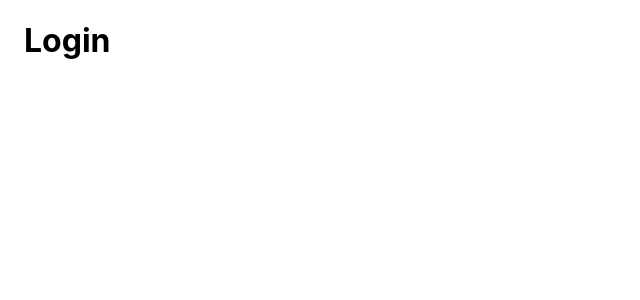
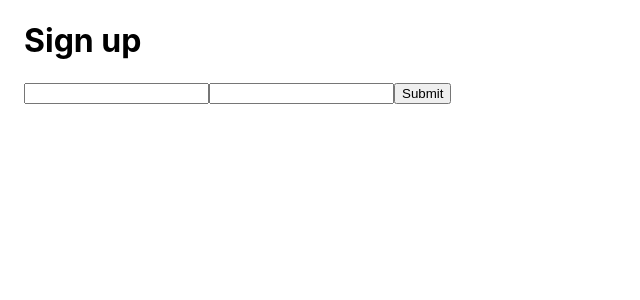
Before and after one commit to spdy999/party-haan-fe, a Next.js app: page /login in a window 1280 px wide. Shown: the top 300 px of the page, without its empty margins (0-640 px from the left). Built offline with nearby package versions, Linux system fonts and the light colour scheme.

Commit message:
added and tested formik

```diff
--- a/package.json
+++ b/package.json
@@ -11,9 +11,12 @@
     "@fontsource/roboto": "^4.2.3",
     "@material-ui/core": "^4.11.4",
     "@material-ui/icons": "^4.11.2",
+    "formik": "^2.2.6",
+    "formik-material-ui": "^3.0.1",
     "next": "10.2.0",
     "react": "17.0.2",
-    "react-dom": "17.0.2"
+    "react-dom": "17.0.2",
+    "yup": "^0.32.9"
   },
   "devDependencies": {
     "@types/node": "^15.0.1",
--- a/pages/login/index.tsx
+++ b/pages/login/index.tsx
@@ -1,9 +1,70 @@
 import Layout from '../../components/layout';
+import * as Yup from 'yup';
+import { withFormik, FormikProps, FormikErrors, Form, Field } from 'formik';
+interface FormValues {
+  email: string;
+  password: string;
+}
+interface OtherProps {
+  message: string;
+}
+
+const isValidEmail = (email: string): boolean => true;
+// Aside: You may see InjectedFormikProps<OtherProps, FormValues> instead of what comes below in older code.. InjectedFormikProps was artifact of when Formik only exported a HoC. It is also less flexible as it MUST wrap all props (it passes them through).
+const InnerForm = (props: OtherProps & FormikProps<FormValues>) => {
+  const { touched, errors, isSubmitting, message } = props;
+  return (
+    <Form>
+      <h1>{message}</h1>
+      <Field type="email" name="email" />
+      {touched.email && errors.email && <div>{errors.email}</div>}
+
+      <Field type="password" name="password" />
+      {touched.password && errors.password && <div>{errors.password}</div>}
+
+      <button type="submit" disabled={isSubmitting}>
+        Submit
+      </button>
+    </Form>
+  );
+};
+
+// The type of props MyForm receives
+interface MyFormProps {
+  initialEmail?: string;
+  message: string; // if this passed all the way through you might do this or make a union type
+}
+
+// Wrap our form with the withFormik HoC
+const MyForm = withFormik<MyFormProps, FormValues>({
+  // Transform outer props into form values
+  mapPropsToValues: (props) => {
+    return {
+      email: props.initialEmail || '',
+      password: '',
+    };
+  },
+
+  // Add a custom validation function (this can be async too!)
+  validate: (values: FormValues) => {
+    const errors: FormikErrors<FormValues> = {};
+    if (!values.email) {
+      errors.email = 'Required';
+    } else if (!isValidEmail(values.email)) {
+      errors.email = 'Invalid email address';
+    }
+    return errors;
+  },
+
+  handleSubmit: (values) => {
+    // do submitting things
+  },
+})(InnerForm);
 
 export default function Login() {
   return (
     <Layout>
-      <h1>Login</h1>
+      <MyForm message="Sign up" />
     </Layout>
   );
 }
```
Also changed, not shown: 1 other file (tests, documents, lock files or other folders).
